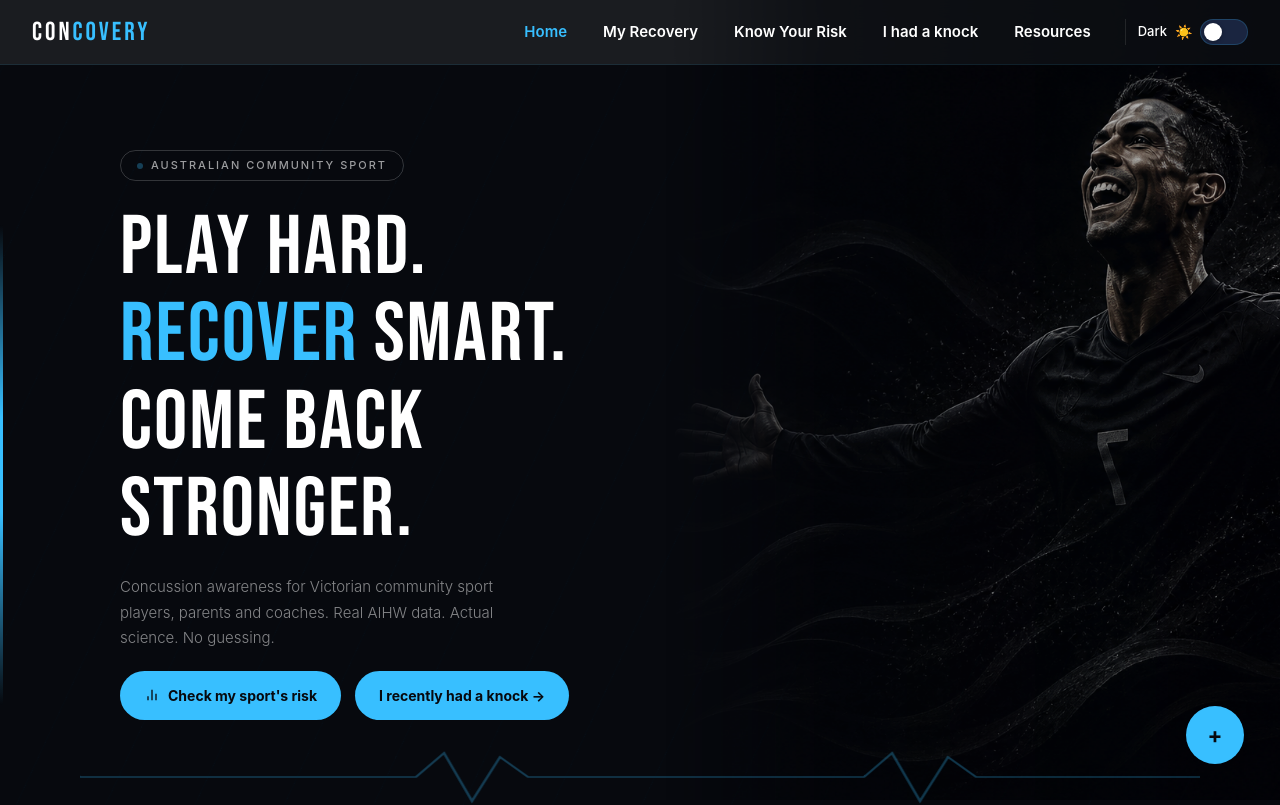
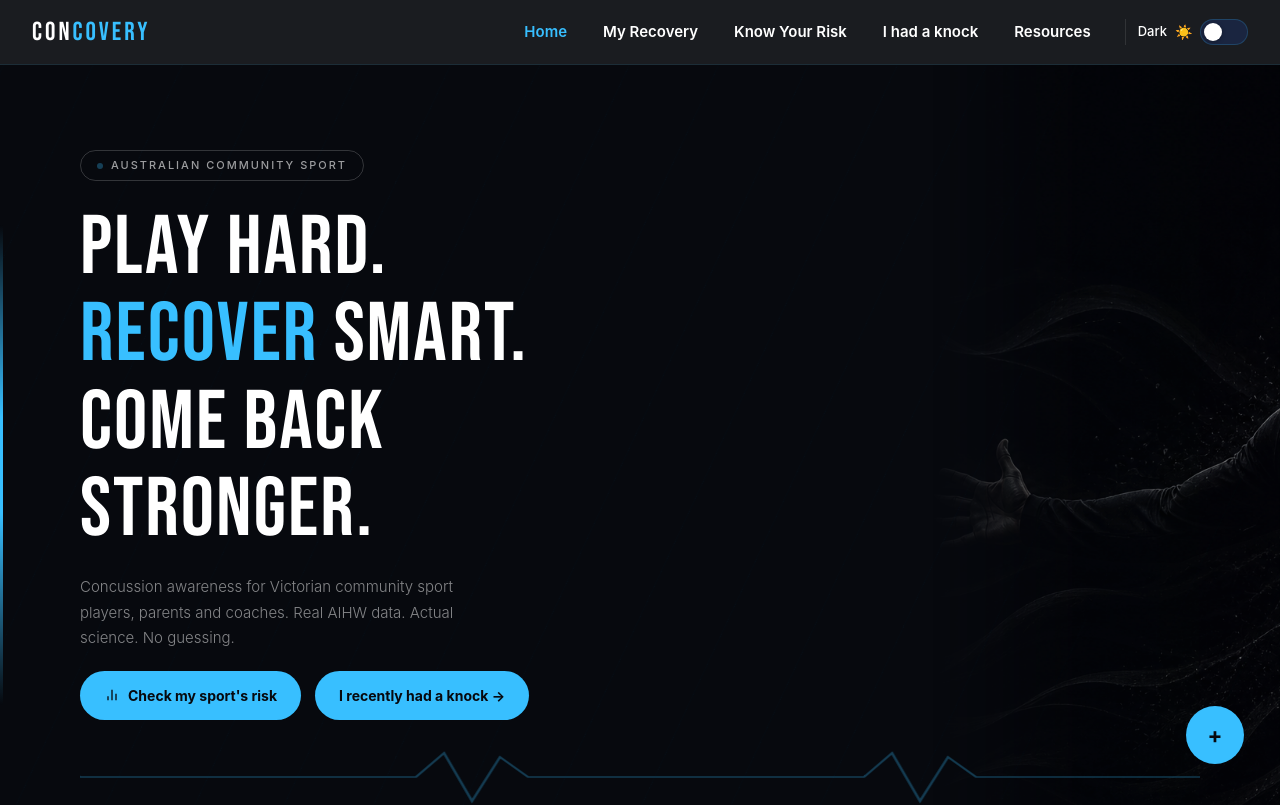
Before and after one commit to MuttaqeenChaudhry/Concovery, a Vue app: page / in a window 1280 px wide. Shown: the top 805 px of the page. Built offline with nearby package versions, Linux system fonts and the light colour scheme; no server answers; what @fawmi/vue-google-maps would draw is missing.

Commit message:
Fixed bug issues on image

```diff
--- a/src/components/custom-components/brainAwareness.vue
+++ b/src/components/custom-components/brainAwareness.vue
@@ -832,7 +832,7 @@ body.light {
 .hero-inner {
   position: relative; z-index: 3;
   width: 100%; max-width: 1200px;
-  margin: 0 auto;
+  margin: 0px;
   padding: 0 80px;
   display: flex;
   align-items: center;
@@ -851,8 +851,8 @@ body.light {
 
 /* Athlete image — right side, mirrored so they face inward */
 .hero-image-wrap {
-  position: fixed;
-  right: 0;
+  position: absolute;
+  right: -309px;
   top: 0;
   bottom: 0;
   width: 48%;
```
